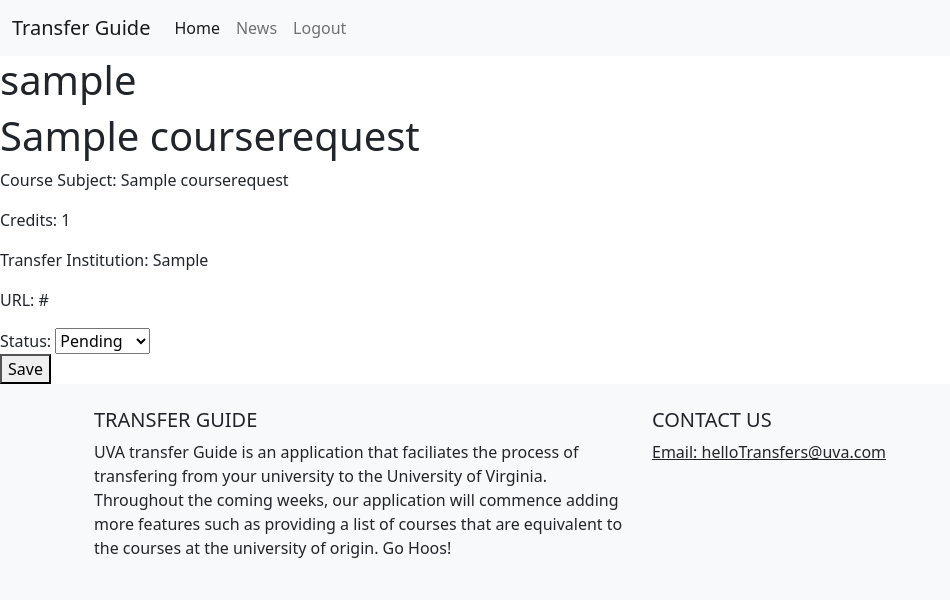
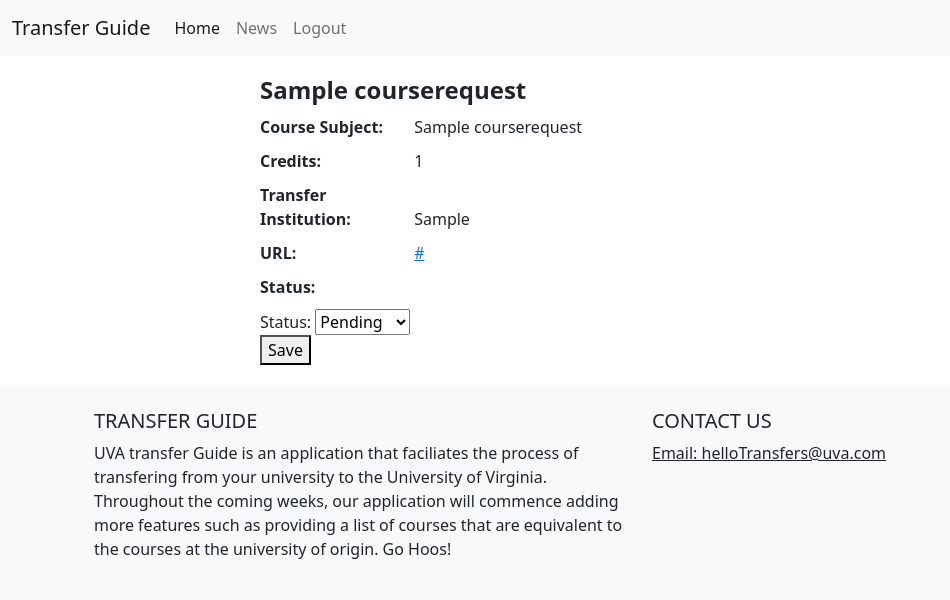
Before and after one commit to DTHM3/TransferGuide, a Django app: page /guide/course-requests/1/ in a window 1280 px wide. Shown: the top 600 px of the page, without its empty margins (0-950 px from the left). Run offline with Django 4.2, Linux system fonts and the light colour scheme; a user stored in the database is signed in; tables that the repository leaves empty hold one stand-in row (values such as "Sample post"); some libraries are stand-ins or nearby versions.

Commit message:
added styling and fixed table layout

```diff
--- a/transferguideApp/templates/transferguideApp/course_request_detail.html
+++ b/transferguideApp/templates/transferguideApp/course_request_detail.html
@@ -20,6 +20,70 @@
     padding-top: 40vh;
 
 }
+
+/* Set a max width for the content area */
+.course-details {
+  max-width: 800px;
+  margin: 0 auto;
+  padding: 20px;
+}
+
+/* Style the course title */
+.course-title {
+  font-size: 24px;
+  font-weight: bold;
+  margin-bottom: 10px;
+}
+
+/* Style the course fields */
+.course-field {
+  margin-bottom: 10px;
+}
+
+.course-field label {
+  display: inline-block;
+  font-weight: bold;
+  width: 150px;
+}
+
+/* Style the edit button */
+.edit-button {
+  background-color: #4CAF50;
+  border: none;
+  color: white;
+  padding: 8px 16px;
+  text-align: center;
+  text-decoration: none;
+  display: inline-block;
+  font-size: 16px;
+  margin-top: 20px;
+  cursor: pointer;
+  border-radius: 4px;
+}
+
+.edit-button:hover {
+  background-color: #3e8e41;
+}
+
+/* Style the status field */
+.status {
+  font-weight: bold;
+  margin-bottom: 10px;
+}
+
+.pending {
+  color: orange;
+}
+
+.approved {
+  color: green;
+}
+
+.denied {
+  color: red;
+}
+
+
 </style>
 
 {% if not user.is_authenticated %}
@@ -30,8 +94,7 @@
 </div>
 {% else %}
     {% if user.is_staff %}
-        <h1>{{ user }}</h1>
-        <h1>{{ course_request.title }}</h1>
+        {% comment %} <h1>{{ course_request.title }}</h1>
         <p>Course Subject: {{ course_request.course_subject }}</p>
         <p>Credits: {{ course_request.credits }}</p>
         <p>Transfer Institution: {{ course_request.transfer_institution }}</p>
@@ -46,7 +109,44 @@
             </select>
             <br>
             <button type="submit">Save</button>
-        </form>
+        </form> {% endcomment %}
+        <div class="course-details">
+            <h1 class="course-title">{{ course_request.title }}</h1>
+            <div class="course-field">
+              <label>Course Subject:</label> {{ course_request.course_subject }}
+            </div>
+            <div class="course-field">
+              <label>Credits:</label> {{ course_request.credits }}
+            </div>
+            <div class="course-field">
+              <label>Transfer Institution:</label> {{ course_request.transfer_institution }}
+            </div>
+            <div class="course-field">
+              <label>URL:</label> <a href="{{ course_request.url }}" target="_blank">{{ course_request.url }}</a>
+            </div>
+            <div class="status">
+              <label>Status:</label>
+              {% if course_request.status == "Pending" %}
+                <span class="pending">{{ course_request.status }}</span>
+              {% elif course_request.status == "Approved" %}
+                <span class="approved">{{ course_request.status }}</span>
+              {% elif course_request.status == "Denied" %}
+                <span class="denied">{{ course_request.status }}</span>
+              {% endif %}
+            </div>
+            <form method="POST">
+                {% csrf_token %}
+                <label for="status">Status:</label>
+                <select id="status" name="status">
+                <option value="Pending" {% if course_request.status == "Pending" %}selected{% endif %}>Pending</option>
+                <option value="Approved" {% if course_request.status == "Approved" %}selected{% endif %}>Approved</option>
+                <option value="Denied" {% if course_request.status == "Denied" %}selected{% endif %}>Denied</option>
+                </select>
+                <br>
+                <button type="submit">Save</button>
+            </form>
+
+          </div>
     {% else %}
         {% if user == course_request.user %}
             <h1>{{ course_request.title }}</h1>
--- a/transferguideApp/views.py
+++ b/transferguideApp/views.py
@@ -109,9 +109,9 @@
 
 def course_request_list(request):
     if request.user.is_staff:
-        course_requests = CourseRequest.objects.all()
+        course_requests = CourseRequest.objects.all().order_by('id')
     else:
-        course_requests = CourseRequest.objects.filter(user=request.user)
+        course_requests = CourseRequest.objects.filter(user=request.user).order_by('id')
     return render(request, 'transferGuideApp/course_request_list.html', {'course_requests': course_requests})
 
 def course_request_detail(request, id):
```
Also changed, not shown: transferguideApp/templates/transferguideApp/course_request_list.html (+44 -10 lines).
